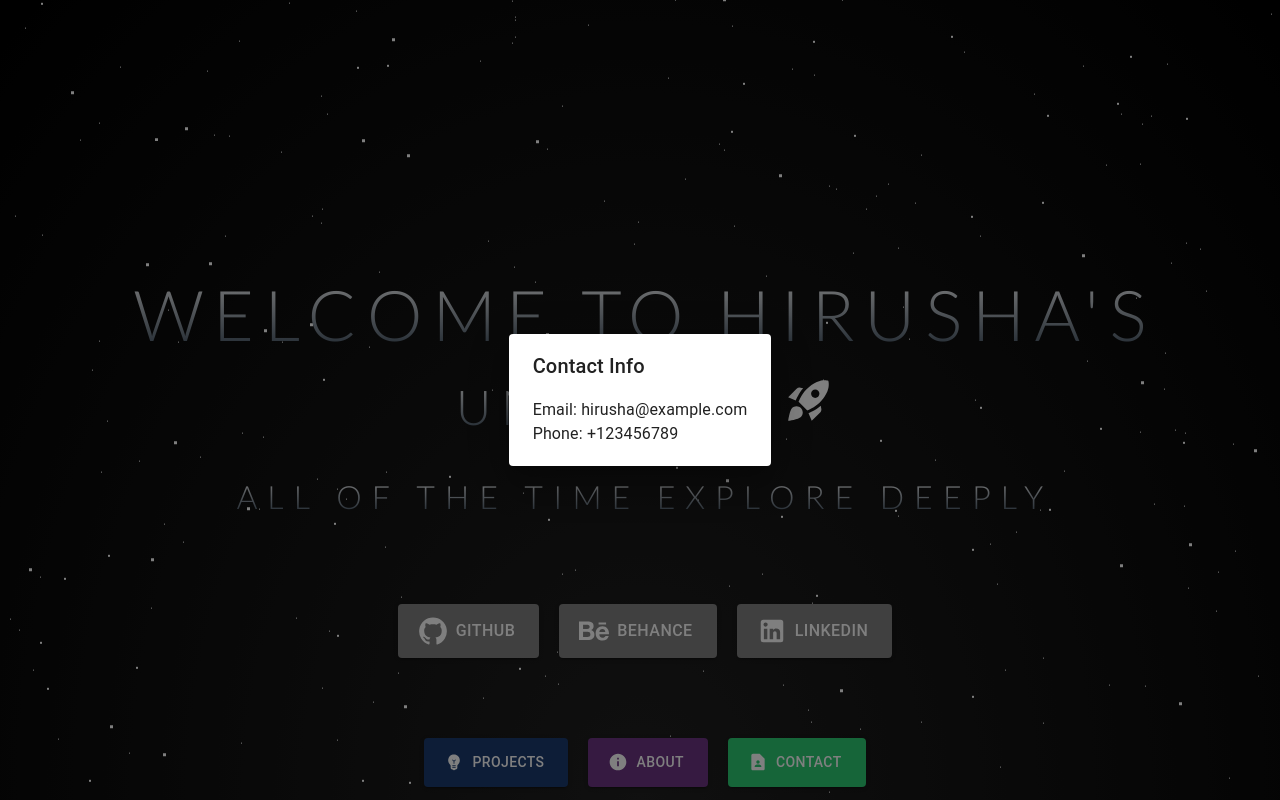
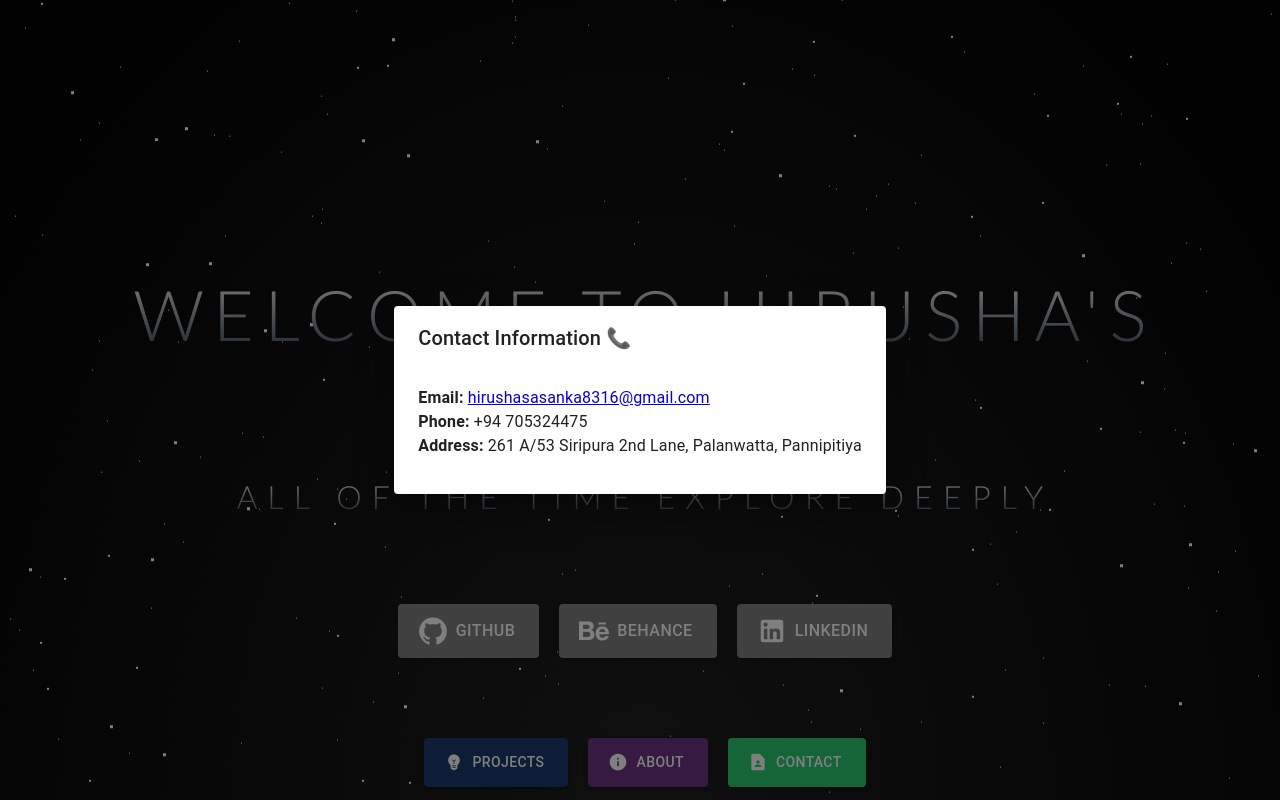
Before and after one commit to IT21352676/portfolio-personal, a React (Create React App) app: page / in a window 1280 px wide. Both pictures are taken after a click on the button "CONTACT". Built offline with nearby package versions, Linux system fonts and the light colour scheme.

Commit message:
contact updates

```diff
--- a/src/pages/Welcome.js
+++ b/src/pages/Welcome.js
@@ -103,6 +103,12 @@ I aim to leverage my skills to work on projects that make a meaningful impact, p
 
 Feel free to connect with me to discuss potential collaborations, projects, or any exciting opportunities in the tech world!
 `;
+
+const contactContent = `
+**Email:** [hirushasasanka8316@gmail.com](mailto:hirushasasanka8316@gmail.com)
+**Phone:** +94 705324475
+**Address:** 261 A/53 Siripura 2nd Lane, Palanwatta, Pannipitiya
+  `;
 
     const handleGithubOpen = () => {
         window.open('https://github.com/IT21352676', '_blank');
@@ -320,10 +326,11 @@ Feel free to connect with me to discuss potential collaborations, projects, or a
 
       {/* Contact Popup */}
       <Dialog open={openContact} onClose={handleContactClose}>
-        <DialogTitle>Contact Info</DialogTitle>
+        <DialogTitle>Contact Information 📞</DialogTitle>
         <DialogContent>
-          <Typography>Email: hirusha@example.com</Typography>
-          <Typography>Phone: +123456789</Typography>
+        <Typography>
+        <ReactMarkdown>{contactContent}</ReactMarkdown>
+        </Typography>
         </DialogContent>
       </Dialog>
 
```
